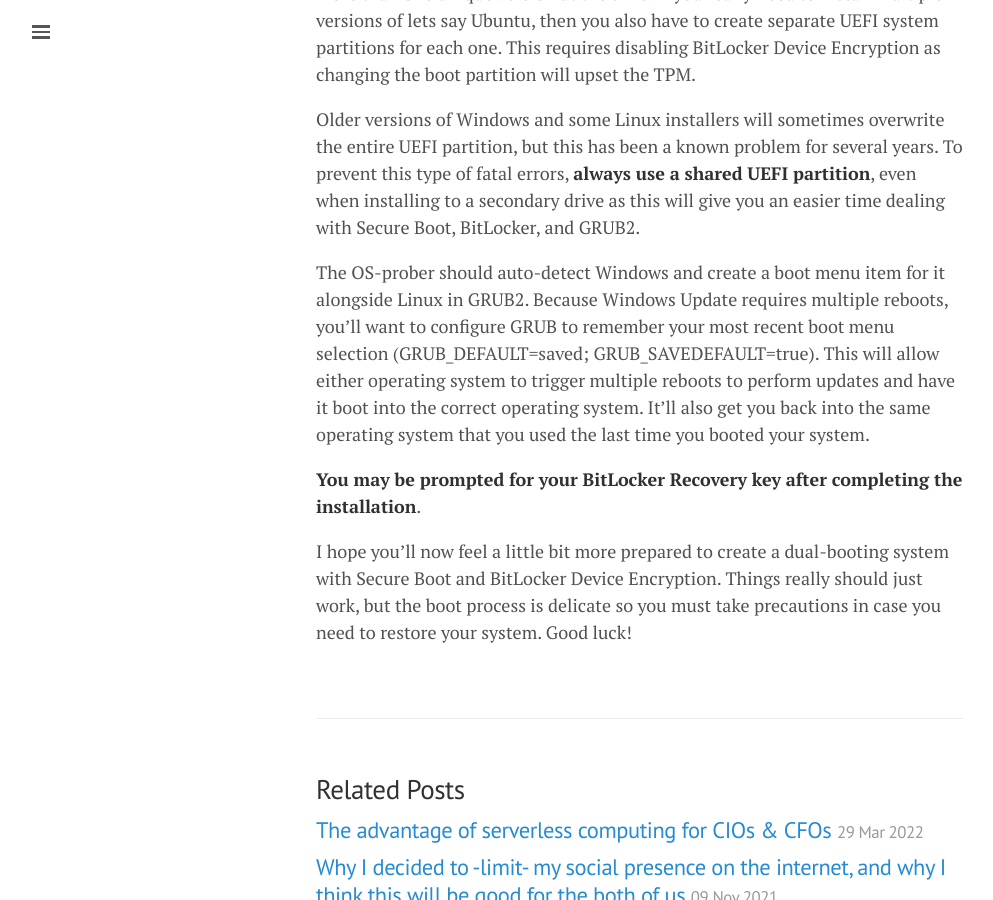
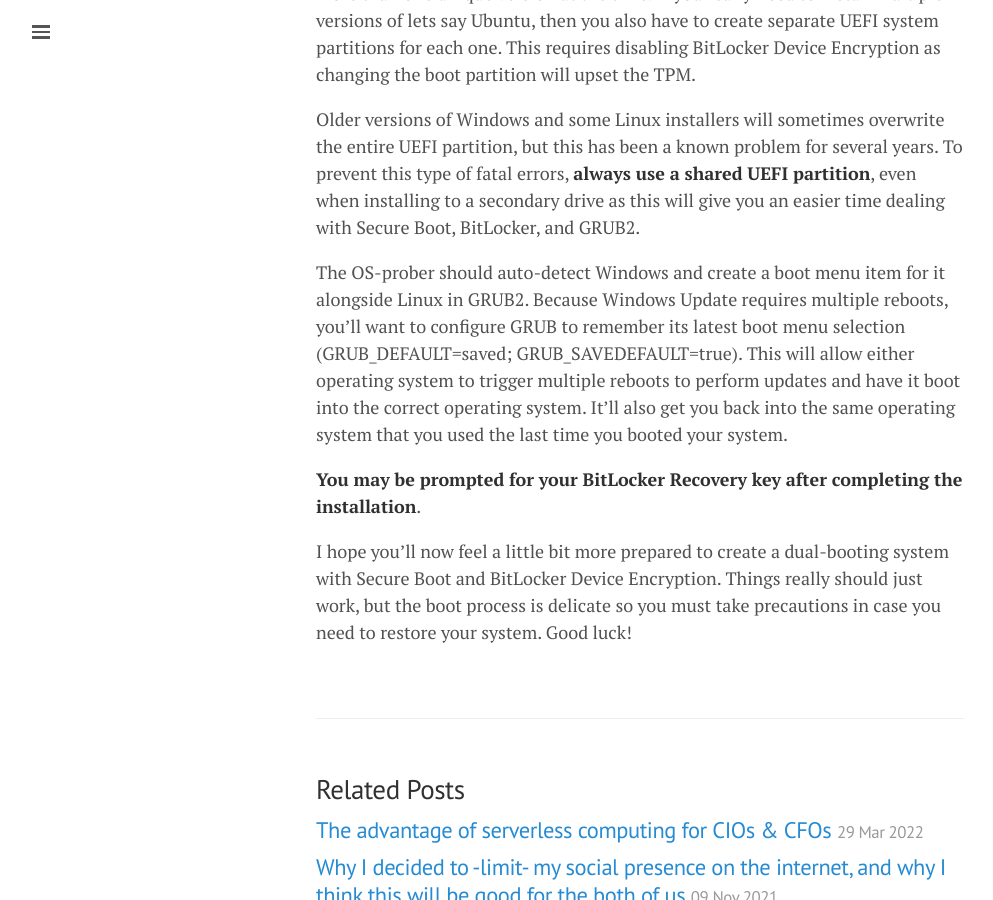
Before and after one commit to lgeurts/lgeurts.github.io, a Jekyll site: the page built from _posts/2019-03-19-dual-booting-windows-and-linux.md, in a window 1280 px wide and 900 px high, scrolled down 2905 px. Shown: the whole window, without its empty margins (0-993 px from the left). Built offline with Jekyll 4.4.1, drawn with Linux system fonts in a browser that asks for light colours; nearby versions of some CDN libraries; comment, search, counter and statistics services are not loaded.

Commit message:
Update 2019-03-19-dual-booting-windows-and-linux.md

```diff
--- a/_posts/2019-03-19-dual-booting-windows-and-linux.md
+++ b/_posts/2019-03-19-dual-booting-windows-and-linux.md
@@ -51,7 +51,7 @@
 
 Older versions of Windows and some Linux installers will sometimes overwrite the entire UEFI partition, but this has been a known problem for several years. To prevent this type of fatal errors, **always use a shared UEFI partition**, even when installing to a secondary drive as this will give you an easier time dealing with Secure Boot, BitLocker, and GRUB2.
 
-The OS-prober should auto-detect Windows and create a boot menu item for it alongside Linux in GRUB2. Because Windows Update requires multiple reboots, you’ll want to configure GRUB to remember your most recent boot menu selection (GRUB_DEFAULT=saved; GRUB_SAVEDEFAULT=true). This will allow either operating system to trigger multiple reboots to perform updates and have it boot into the correct operating system. It’ll also get you back into the same operating system that you used the last time you booted your system.
+The OS-prober should auto-detect Windows and create a boot menu item for it alongside Linux in GRUB2. Because Windows Update requires multiple reboots, you’ll want to configure GRUB to remember its latest boot menu selection (GRUB_DEFAULT=saved; GRUB_SAVEDEFAULT=true). This will allow either operating system to trigger multiple reboots to perform updates and have it boot into the correct operating system. It’ll also get you back into the same operating system that you used the last time you booted your system.
 
 **You may be prompted for your BitLocker Recovery key after completing the installation**.
 
```
